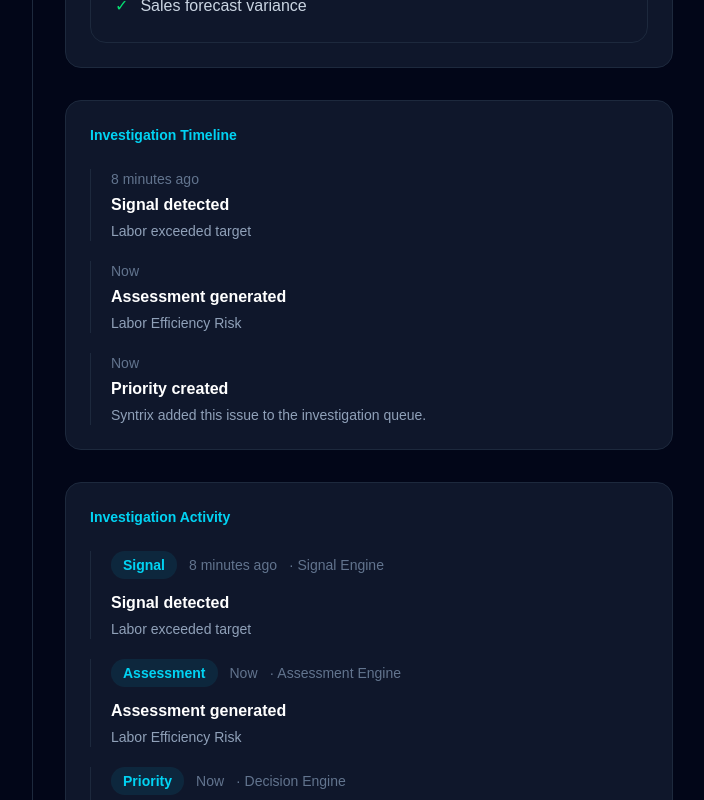
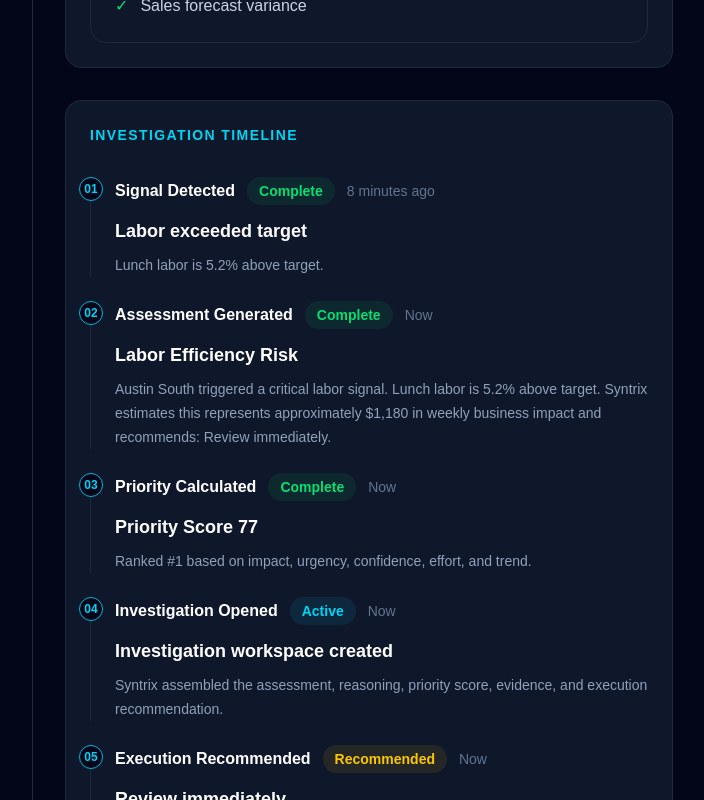
Before and after one commit to SyntrixAI/syntrix-ops, a Next.js app: page /operations/investigations/1 in a window 1280 px wide. Shown: the part 3600-4400 px from the top of the page, without its empty margins (255-959 px from the left). Built offline with nearby package versions, Linux system fonts and the light colour scheme.

Commit message:
Improve investigation timeline decision narrative

```diff
--- a/src/components/investigations/InvestigationTimeline.jsx
+++ b/src/components/investigations/InvestigationTimeline.jsx
@@ -1,38 +1,98 @@
 import Card from "../ui/Card";
+import Badge from "../ui/Badge";
 
 export default function InvestigationTimeline({ investigation }) {
-  const { assessment, relatedSignal } = investigation;
+  const { relatedSignal, assessment, priority, executionItem } = investigation;
 
   const timeline = [
     relatedSignal && {
+      id: "signal",
+      step: "01",
+      label: "Signal Detected",
+      status: "Complete",
       time: relatedSignal.detectedAt,
-      event: "Signal detected",
-      description: relatedSignal.title,
+      title: relatedSignal.title,
+      description: relatedSignal.description,
     },
     assessment && {
+      id: "assessment",
+      step: "02",
+      label: "Assessment Generated",
+      status: "Complete",
       time: "Now",
-      event: "Assessment generated",
-      description: assessment.title,
+      title: assessment.title,
+      description: assessment.assessment,
+    },
+    priority && {
+      id: "priority",
+      step: "03",
+      label: "Priority Calculated",
+      status: "Complete",
+      time: "Now",
+      title: `Priority Score ${priority.priorityScore}`,
+      description: `Ranked #${priority.priorityRank} based on impact, urgency, confidence, effort, and trend.`,
     },
     {
+      id: "investigation",
+      step: "04",
+      label: "Investigation Opened",
+      status: "Active",
       time: "Now",
-      event: "Priority created",
-      description: "Syntrix added this issue to the investigation queue.",
+      title: "Investigation workspace created",
+      description:
+        "Syntrix assembled the assessment, reasoning, priority score, evidence, and execution recommendation.",
+    },
+    executionItem && {
+      id: "execution",
+      step: "05",
+      label: "Execution Recommended",
+      status: "Recommended",
+      time: "Now",
+      title: executionItem.title,
+      description: executionItem.sourceAssessment,
     },
   ].filter(Boolean);
 
+  const statusTone = {
+    Complete: "success",
+    Active: "info",
+    Recommended: "warning",
+  };
+
   return (
     <Card>
-      <p className="text-sm font-semibold text-cyan-400">
+      <p className="text-sm font-semibold uppercase tracking-widest text-cyan-400">
         Investigation Timeline
       </p>
 
-      <div className="mt-6 space-y-5">
-        {timeline.map((item, index) => (
-          <div key={index} className="border-l border-slate-800 pl-5">
-            <p className="text-sm text-slate-500">{item.time}</p>
-            <p className="mt-1 font-semibold text-white">{item.event}</p>
-            <p className="mt-1 text-sm text-slate-400">{item.description}</p>
+      <div className="mt-8 space-y-6">
+        {timeline.map((item) => (
+          <div key={item.id} className="relative border-l border-slate-800 pl-6">
+            <div className="absolute -left-3 top-0 flex h-6 w-6 items-center justify-center rounded-full border border-cyan-500 bg-slate-950 text-xs font-bold text-cyan-400">
+              {item.step}
+            </div>
+
+            <div className="flex flex-col gap-3 md:flex-row md:items-start md:justify-between">
+              <div>
+                <div className="flex flex-wrap items-center gap-3">
+                  <p className="font-semibold text-white">{item.label}</p>
+
+                  <Badge tone={statusTone[item.status] ?? "info"}>
+                    {item.status}
+                  </Badge>
+
+                  <span className="text-sm text-slate-500">{item.time}</span>
+                </div>
+
+                <h3 className="mt-3 text-lg font-bold text-white">
+                  {item.title}
+                </h3>
+
+                <p className="mt-2 max-w-3xl text-sm leading-6 text-slate-400">
+                  {item.description}
+                </p>
+              </div>
+            </div>
           </div>
         ))}
       </div>
```
